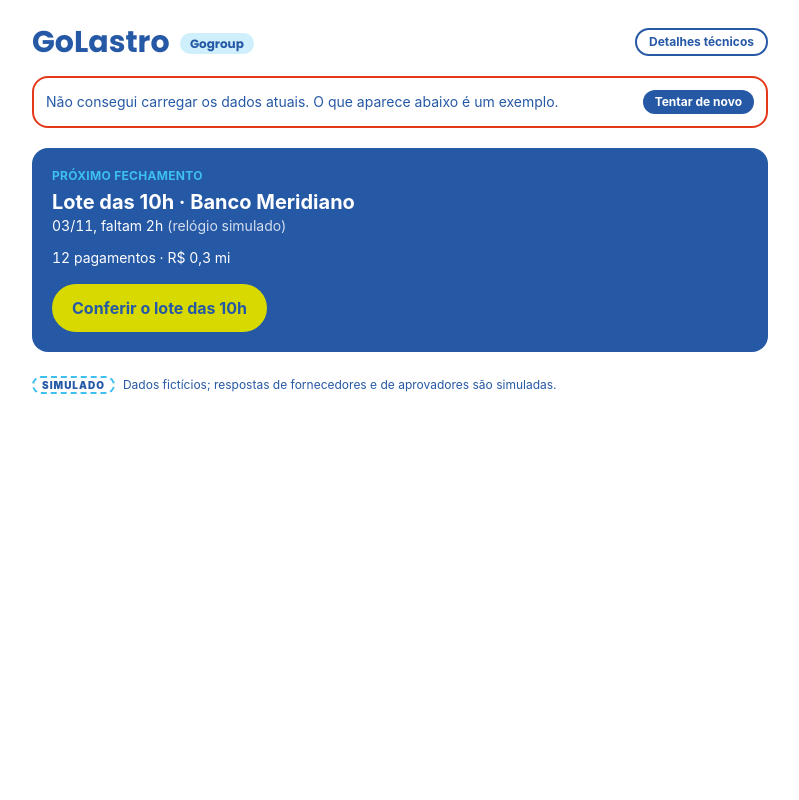
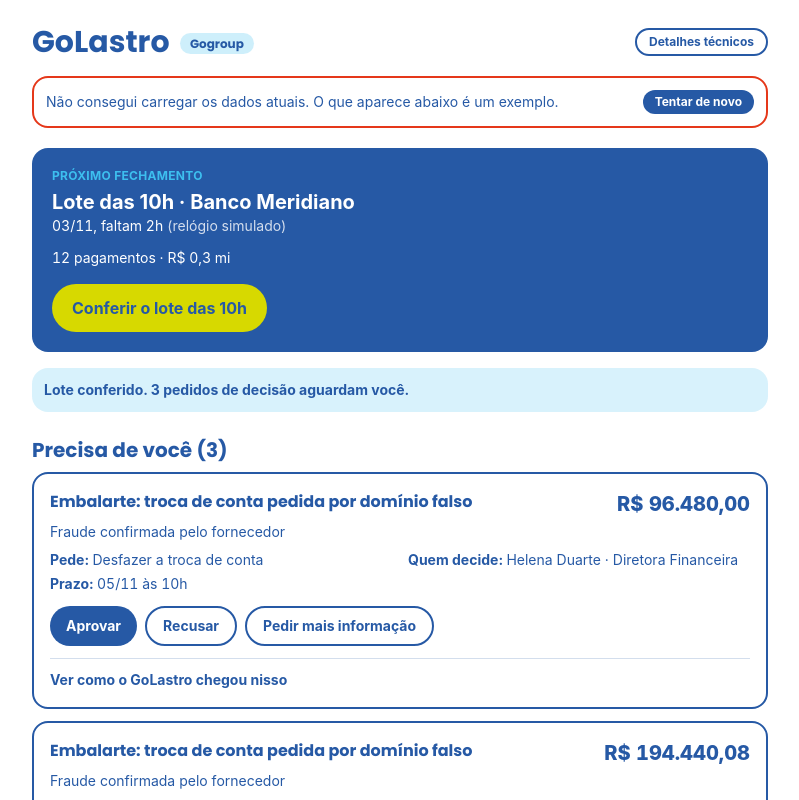
Before and after one commit to Italodutraa/GOCASE-PAGAMENTOS, a Next.js app: page /hoje in a window 1280 px wide. Shown: the top 800 px of the page, without its empty margins (240-1039 px from the left). Built offline with nearby package versions, Linux system fonts and the light colour scheme; no server answers.

Commit message:
GoLastro /hoje P2: cartoes Precisa de voce com aprovar, recusar, pedir mais informacao e gaveta de detalhes
Co-Authored-By: Claude Sonnet 5.5 <noreply@anthropic.com>

```diff
--- a/components/HojeView.tsx
+++ b/components/HojeView.tsx
@@ -1,10 +1,13 @@
 "use client";
 // Tela /hoje: o que é, o que precisa de decisão e quanto tempo há. Só apresentação; os dados vêm de derivarHoje(view).
 import Link from "next/link";
-import type { ExecucaoView } from "@/lib/contratos/types";
-import { derivarHoje, emMilhoes } from "@/lib/ui/hoje";
+import { useState } from "react";
+import type { CasoView, ExecucaoView } from "@/lib/contratos/types";
+import { type CartaoHoje, derivarHoje, emMilhoes } from "@/lib/ui/hoje";
 import { PESSOAS } from "./Avatar";
-import { num, SeloSimulado } from "./ui";
+import { Pareceres } from "./Pareceres";
+import { Timeline } from "./Timeline";
+import { brl, num, SeloSimulado } from "./ui";
 
 export interface HojeProps {
   view: ExecucaoView | null;
@@ -17,6 +20,72 @@ export interface HojeProps {
 
 const transicao = "motion-safe:transition-colors motion-safe:duration-200 motion-safe:ease-out";
 export const nomePessoa = (id: string) => (PESSOAS[id] ? `${PESSOAS[id].nome} · ${PESSOAS[id].papel}` : id);
+
+const LIMITE_CARTOES = 25;
+
+function Cartao({ c, caso, ocupado, onAcao }: { c: CartaoHoje; caso?: CasoView; ocupado: boolean; onAcao: HojeProps["onAcao"] }) {
+  const [aberta, setAberta] = useState(false);
+  const btn = `rounded-full px-4 py-2 text-sm font-bold disabled:opacity-60 ${transicao}`;
+  return (
+    <li className="rounded-2xl border-2 border-[#2659a5] bg-white p-4 text-[#2659a5]">
+      <div className="flex flex-wrap items-start justify-between gap-x-4 gap-y-1">
+        <h3 className="min-w-0 flex-1 text-base font-bold [overflow-wrap:anywhere]">{c.quem}</h3>
+        <p className={`text-xl font-extrabold ${num}`}>{brl(c.valor)}</p>
+      </div>
+      <p className="mt-1 text-sm">{c.porque}</p>
+      <dl className="mt-2 grid gap-x-4 gap-y-1 text-sm sm:grid-cols-2">
+        <div><dt className="inline font-bold">Pede: </dt><dd className="inline">{c.pedido}</dd></div>
+        <div><dt className="inline font-bold">Quem decide: </dt><dd className="inline [overflow-wrap:anywhere]">{c.pedidoA}</dd></div>
+        <div><dt className="inline font-bold">Prazo: </dt><dd className={`inline ${num}`}>{c.prazo}</dd></div>
+      </dl>
+      <div className="mt-3 flex flex-wrap gap-2">
+        <button type="button" disabled={ocupado} onClick={() => onAcao(c.id, "aprovar")} className={`${btn} bg-[#2659a5] text-white hover:bg-[#3dbfef] hover:text-[#2659a5]`}>Aprovar</button>
+        <button type="button" disabled={ocupado} onClick={() => onAcao(c.id, "recusar")} className={`${btn} border-2 border-[#2659a5] hover:bg-[#2659a5] hover:text-white`}>Recusar</button>
+        <button type="button" disabled={ocupado} onClick={() => onAcao(c.id, "mais_info")} className={`${btn} border-2 border-[#2659a5] hover:bg-[#2659a5] hover:text-white`}>Pedir mais informação</button>
+      </div>
+      {caso && (
+        <div className="mt-3 border-t border-[#2659a5]/20 pt-2">
+          <button type="button" aria-expanded={aberta} onClick={() => setAberta((a) => !a)} className={`text-sm font-bold underline-offset-2 hover:underline ${transicao}`}>
+            {aberta ? "Esconder como o GoLastro chegou nisso" : "Ver como o GoLastro chegou nisso"}
+          </button>
+          {aberta && (
+            <div className="mt-2 space-y-3">
+              <Pareceres pareceres={caso.pareceres} />
+              <Timeline trace={caso.trace} />
+            </div>
+          )}
+        </div>
+      )}
+    </li>
+  );
+}
+
+function PrecisaDeVoce({ view, cartoes, ocupado, onAcao }: { view: ExecucaoView; cartoes: CartaoHoje[]; ocupado: boolean; onAcao: HojeProps["onAcao"] }) {
+  const [todos, setTodos] = useState(false);
+  const visiveis = todos ? cartoes : cartoes.slice(0, LIMITE_CARTOES);
+  const casos = new Map(view.casos.map((c) => [c.id, c]));
+  return (
+    <section aria-labelledby="precisa" className="mt-6">
+      <h2 id="precisa" className="font-['Poppins',sans-serif] text-xl font-bold text-[#2659a5]">Precisa de você ({cartoes.length})</h2>
+      {cartoes.length === 0 ? (
+        <p className="mt-2 rounded-2xl bg-[#3dbfef]/20 p-4 text-[#2659a5]">Nada precisa de você agora.</p>
+      ) : (
+        <>
+          <ul className="mt-2 space-y-3">
+            {visiveis.map((c) => (
+              <Cartao key={c.id} c={c} caso={c.casoId ? casos.get(c.casoId) : undefined} ocupado={ocupado} onAcao={onAcao} />
+            ))}
+          </ul>
+          {cartoes.length > LIMITE_CARTOES && !todos && (
+            <button type="button" onClick={() => setTodos(true)} className={`mt-3 rounded-full border-2 border-[#2659a5] px-4 py-2 text-sm font-bold text-[#2659a5] hover:bg-[#2659a5] hover:text-white ${transicao}`}>
+              Mostrar os outros {cartoes.length - LIMITE_CARTOES}
+            </button>
+          )}
+        </>
+      )}
+    </section>
+  );
+}
 
 export function HojeView(p: HojeProps) {
   const { view } = p;
@@ -83,6 +152,17 @@ export function HojeView(p: HojeProps) {
         )}
       </section>
 
+      {h.conferiu && (
+        <p role="status" className="mt-4 rounded-2xl bg-[#3dbfef]/20 p-3 text-sm font-bold text-[#2659a5]">
+          Lote conferido.{" "}
+          {h.cartoes.length === 0
+            ? "Nada precisa de você agora."
+            : `${h.cartoes.length} ${h.cartoes.length === 1 ? "pedido de decisão aguarda" : "pedidos de decisão aguardam"} você.`}
+        </p>
+      )}
+
+      <PrecisaDeVoce view={view} cartoes={h.cartoes} ocupado={!!p.ocupado} onAcao={p.onAcao} />
+
       <p className="mt-6 flex items-center gap-2 text-xs text-[#2659a5]">
         <SeloSimulado texto="simulado" /> Dados fictícios; respostas de fornecedores e de aprovadores são simuladas.
       </p>
--- a/lib/ui/hoje.ts
+++ b/lib/ui/hoje.ts
@@ -34,10 +34,14 @@ export function faltam(agoraIso: string, emIso: string): string {
 /** Valor em milhões para o topo: 10206764.09 → "R$ 10,2 mi". */
 export const emMilhoes = (v: number) => `R$ ${(v / 1e6).toLocaleString("pt-BR", { minimumFractionDigits: 1, maximumFractionDigits: 1 })} mi`;
 
-/** "RM20261103-MER" → "03/11 às 10h". */
-export function prazoDaJanela(janela: string): string {
+/** "RM20261103-MER" → "03/11 às 10h"; se esse fechamento já passou, diz o que acontece com o pagamento. */
+export function prazoDaJanela(janela: string, agoraIso?: string): string {
   const m = /^RM(\d{4})(\d{2})(\d{2})-(MER|LIT)$/.exec(janela);
-  return m ? `${m[3]}/${m[2]} às ${HORA_DO_LOTE[m[4] as "MER" | "LIT"]}` : "no próximo fechamento";
+  if (!m) return "no próximo fechamento";
+  const lote = m[4] as "MER" | "LIT";
+  const texto = `${m[3]}/${m[2]} às ${HORA_DO_LOTE[lote]}`;
+  const fecha = new Date(`${m[1]}-${m[2]}-${m[3]}T${lote === "MER" ? "10" : "14"}:00:00`).getTime();
+  return agoraIso && fecha <= new Date(agoraIso).getTime() ? `${texto} (já fechou; o pagamento fica travado até você decidir)` : texto;
 }
 
 const ACOES_PEDIDAS: Record<string, string> = {
@@ -49,7 +53,7 @@ const ACOES_PEDIDAS: Record<string, string> = {
   recuperar_pagamento_indevido: "Recuperar pagamento feito em duplicidade",
 };
 export const pedidoDe = (acaoSolicitada?: string) =>
-  (acaoSolicitada ?? "").split(" + ").map((a) => ACOES_PEDIDAS[a.trim()] ?? "Decidir sobre o pagamento").filter((v, i, a) => a.indexOf(v) === i).join(" e ") || "Decidir sobre o pagamento";
+  (acaoSolicitada ?? "").split(" + ").map((a) => ACOES_PEDIDAS[a.trim()] ?? "Avaliar o caso").filter((v, i, a) => a.indexOf(v) === i).join(" e ") || "Avaliar o caso";
 
 /** Rótulo simples para a decisão final de um pagamento. */
 export const ROTULO_ACAO: Record<Acao, string> = {
@@ -124,7 +128,7 @@ export function derivarHoje(view: ExecucaoView, nomePessoa: (id: string) => stri
       pedido: pedidoDe(a.acaoSolicitada),
       valor: a.valorTotal,
       porque: porque(caso?.decisao.justificativa),
-      prazo: prazoDaJanela(a.janela),
+      prazo: prazoDaJanela(a.janela, view.relogio.agora),
     };
   });
 
```
